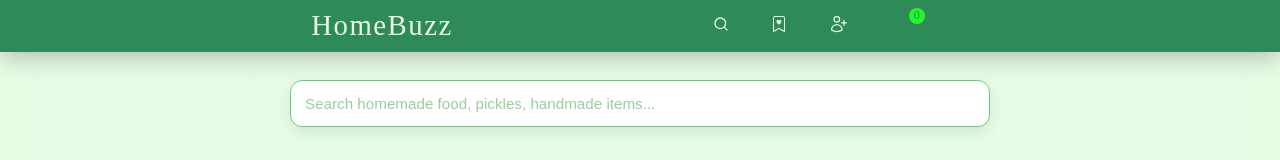
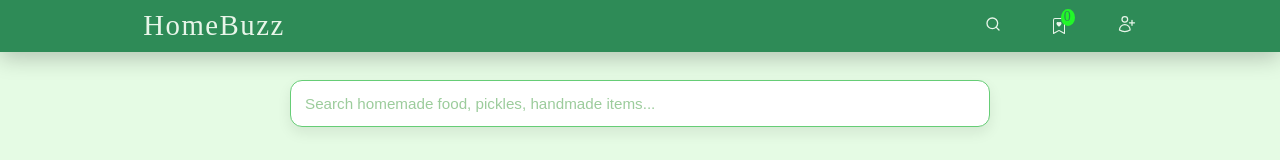
Before and after one commit to Mr-Thanush/HomeBuzz, a React (Vite) app in the folder FrontEnd/: page / in a window 1280 px wide. Shown: the top 160 px of the page. Built offline with nearby package versions, Linux system fonts and the light colour scheme; no server answers; a web font is replaced by a local one.

Commit message:
updated responsive Homepage,navbar

```diff
--- a/FrontEnd/src/Components/navBar.jsx
+++ b/FrontEnd/src/Components/navBar.jsx
@@ -33,16 +33,18 @@ function Navbar() {
           <FiSearch size={16} />
         </Link>
 
-        <Link to="/like" className="nav-item">
+        <Link to="/like" className="nav-item1">
         <p className="likedItemsCount">{likeItems.length}</p>
           <BsBookmarkHeart size={16} />
         </Link>
+
+
 {isAuthenticated ? (
       <Link to="/profile" className="nav-item">
-{user?.profilepic?.url ? (
+{user.profilepic.url !== "profile url" ? (
       <img src={user.profilepic.url} alt="Profile" className="nav-ProfilPic" />
     ) : (
-      <HiOutlineUserCircle size={20} />
+      <HiOutlineUserCircle size={24} />
     )}
     </Link>
   ) : (
--- a/FrontEnd/src/Components/product.jsx
+++ b/FrontEnd/src/Components/product.jsx
@@ -19,24 +19,24 @@ function Product({ product }) {
             width="300"
             height="220"
           />
-          <span className="hb-product-pill">{product.category || "Product"}</span>
+          <span className="hb-product-pill"><Ratings value={product.ratings || 0} disabled={true} /><span className="hb-reviews">({product.noOfReviews || 0})</span></span>
           <span className="hb-stock-pill">{product.stock > 0 ? `${product.stock} in stock` : "Out of stock"}</span>
         </div>
 
         <div className="hb-product-body">
+          <div className="hb-product-seller">
+            {storeName && <span className="hb-seller-store">{storeName}</span>}
+          </div>
           <h3 id={`product-${product._id}-name`} className="hb-product-title">{product.name}</h3>
-          <div className="hb-product-seller">
-            <span className="hb-seller-name">{sellerDisplayName}</span>
-            {storeName && <span className="hb-seller-store"> · {storeName}</span>}
-          </div>
+
 
           <p className="hb-product-desc" aria-hidden="false">{product.description?.slice(0,120) || "No description"}</p>
 
           <div className="hb-product-meta">
             <div className="hb-price">₹{product.price}</div>
             <div className="hb-ratings">
-              <Ratings value={product.ratings || 0} disabled={true} />
-              <span className="hb-reviews">({product.noOfReviews || 0})</span>
+
+
             </div>
           </div>
         </div>
--- a/FrontEnd/src/Styles/home.css
+++ b/FrontEnd/src/Styles/home.css
@@ -3,7 +3,6 @@
   margin-top: 64px;
   min-height: 100vh;
   padding: 16px;
-  background: linear-gradient(180deg, var(--Background), var(--white));
   font-family: var(--font-Heading);
   box-sizing: border-box;
   max-width: 1200px;
@@ -33,10 +32,6 @@
   margin-bottom: 2rem;
 }
 
-.home-section {
-  margin-bottom: 2rem;
-}
-
 .home-section h2 {
   font-size: 1.25rem;
   font-weight: 700;
@@ -61,7 +56,7 @@
   text-decoration: none;
 }
 
-.product-card {
+.horizontal-scroll .product-card {
   width: 100%;
   max-width: 250px;
   height: auto;
@@ -73,7 +68,6 @@
   box-shadow: var(--shadow-sm);
   transition: transform 0.2s ease, box-shadow 0.2s ease;
   box-sizing: border-box;
-  overflow-y: auto;
   scrollbar-width: none;
 }
 
@@ -106,7 +100,6 @@
   font-weight: 600;
   color: var(--Accent);
   text-transform: uppercase;
-  margin-bottom: 2px;
 }
 
 .product-name {
@@ -114,7 +107,6 @@
   font-weight: 700;
   color: var(--Text);
   margin-bottom: 2px;
-
   display: -webkit-box;
   -webkit-line-clamp: 2;
   -webkit-box-orient: vertical;
@@ -126,8 +118,6 @@
   font-size: 0.75rem;
   color: #666;
   line-height: 1.3;
-  margin-bottom: 4px;
-
   display: -webkit-box;
   -webkit-line-clamp: 2;
   -webkit-box-orient: vertical;
@@ -161,7 +151,7 @@
 
 .category-grid {
   display: grid;
-  grid-template-columns: repeat(auto-fit, minmax(140px, 1fr));
+  grid-template-columns: repeat(2,1fr);
   gap: 12px;
 }
 
@@ -185,7 +175,7 @@
   }
 
   .category-grid {
-     grid-template-columns: repeat(auto-fit, minmax(160px, 1fr));
+     grid-template-columns: repeat(3,2fr);
      }
 }
 
@@ -200,6 +190,6 @@
   }
 
   .category-grid {
-    grid-template-columns: repeat(auto-fit, minmax(180px, 1fr));
+    grid-template-columns: repeat(4,2fr);
    }
 }
--- a/FrontEnd/src/Styles/navBar.css
+++ b/FrontEnd/src/Styles/navBar.css
@@ -33,30 +33,24 @@
   box-shadow: 0 4px 18px rgba(0, 0, 0, 0.18);
 }
 
-.navbar-home .likedItemsCount{
-   font-size: 12px;
-   position: absolute;
-   left: 71%;
-   bottom: 30%;
+
+.likedItemsCount{
    color:  var(--green-store);
    background-color: #22f629;
+   width: 15px;
+   height: 16px;
    border-radius: 50%;
-   width: 16px;
-   height: 16px;
-   text-align: center;
+   padding-left: 3.5px;
+   font-size: 13px;
 }
 
-.likedItemsCount{
-  font-size: 12px;
-  position: absolute;
-  left: 6px;
-   bottom:0px;
-   color:  var(--green-store);
-   background-color: #22f629;
-   border-radius: 50%;
-   width: 16px;
-   height: 16px;
-   text-align: center;
+
+
+.nav-item1 .likedItemsCount{
+    display: flex;
+    position: relative;
+    left: 10px;
+    top: 22px;
 }
 
 
@@ -66,8 +60,7 @@
   color: var(--text-light);
   cursor: pointer;
   position: relative;
-  right: 20px;
-  bottom: 5px;
+  right: 10px;
 }
 
 
@@ -81,6 +74,15 @@
 
 .nav-logo a {
   color: var(--text-light);
+}
+
+
+
+.navbar-home .nav-icons{
+  display: flex;
+  align-items: center;
+  gap: 30px;
+  justify-content:space-between;
 }
 
 
@@ -100,7 +102,7 @@
   display: block;
 }
 
-.navbar-store .nav-item {
+.navbar-store .nav-item .nav-item1{
   color: var(--text-light);
   transition: transform 0.2s ease, color 0.2s ease;
   position: relative;
@@ -110,6 +112,14 @@
 .nav-item {
   color: var(--text-light);
   transition: transform 0.2s ease, color 0.2s ease;
+   font-family: var(--font-text);
+}
+
+.nav-item1{
+  color: var(--text-light);
+  transition: transform 0.2s ease, color 0.2s ease;
+  margin-bottom: 42px;
+  font-family: var(--font-text);
 }
 
 .nav-item:hover {
@@ -121,7 +131,10 @@
 .links {
   text-decoration: none;
   color: inherit;
+  font-family: var(--font-text);
 }
+
+
 
 
 @media (min-width: 768px) {
@@ -133,11 +146,13 @@
   .nav-logo {
     font-size: 1.5rem;
     letter-spacing: 1.5px;
+    margin-right: 150px;
   }
 
-  .nav-icons {
-    gap: 36px;
-    margin-right: 120px;
+  .navbar-home .nav-icons {
+    gap: 50px;
+    display: flex;
+    margin-left: 300px;
   }
 
   .nav-ProfilPic {
@@ -150,16 +165,15 @@
   }
 
   .likedItemsCount {
-    width: 18px;
-    height: 18px;
+    width: 14px;
+    height: 16px;
     font-size: 13px;
-    left: 10px;
-    bottom: -2px;
   }
 
   .back-btn{
     margin-right: 200px;
   }
+
 
 
 }
@@ -176,10 +190,10 @@
     box-shadow: 0 6px 22px rgba(0, 0, 0, 0.22);
   }
 
-  .nav-logo {
+  .navbar-home .nav-logo {
     font-size: 1.8rem;
     font-weight: 400;
-    margin-right: 60px;
+    margin-right: 400px;
   }
 
   .nav-icons {
@@ -208,8 +222,12 @@
   }
 
   .likedItemsCount {
-    width: 20px;
-    height: 20px;
+    width: 14px;
+    height: 17px;
     font-size: 14px;
+    padding-left: 3px;
   }
+
+
+
 }
--- a/FrontEnd/src/Styles/product.css
+++ b/FrontEnd/src/Styles/product.css
@@ -22,7 +22,7 @@
   flex: 0 0 245px;
   min-width: 245px;
   max-width: 245px;
-  min-height: 460px;
+  min-height: 360px;
 }
 
 .hb-product-card:hover {
@@ -41,7 +41,7 @@
 .hb-product-media {
   position: relative;
   width: 100%;
-  aspect-ratio: 4 / 3;
+  aspect-ratio: 3 / 3;
   min-height: 180px;
   background: #f8fafc;
 }
@@ -55,14 +55,18 @@
 .hb-product-pill {
   position: absolute;
   top: 12px;
-  left: 12px;
+  left: 8px;
   background: rgba(15, 118, 110, 0.95);
   color: #ffffff;
-  padding: 0.35rem 0.75rem;
+  padding: 0.1rem 0.5rem;
   border-radius: 999px;
-  font-size: 0.75rem;
-  font-weight: 700;
-  letter-spacing: 0.01em;
+  font-size: 0.5rem;
+  font-weight: 400;
+}
+
+.hb-product-pill .stars{
+  width: 0.7rem;
+  margin-right: 4px;
 }
 
 .hb-stock-pill {
@@ -70,16 +74,17 @@
   top: 12px;
   right: 12px;
   background: rgba(255, 255, 255, 0.92);
-  color: var(--text-primary);
+  color: var(white);
   padding: 0.35rem 0.75rem;
   border-radius: 999px;
   border: 1px solid rgba(209, 213, 219, 0.9);
   font-size: 0.75rem;
   font-weight: 600;
+
 }
 
 .hb-product-body {
-  padding: 1.1rem 1.15rem 1.3rem;
+  padding: 1rem 1rem 1rem;
   display: flex;
   flex-direction: column;
   gap: 0.9rem;
@@ -88,31 +93,17 @@
 
 .hb-product-title {
   font-size: 1.1rem;
-  line-height: 1.35;
-  margin: 0;
+  line-height: 1;
+  margin: auto;
   color: var(--text-primary);
-  min-height: 2.6rem;
+  min-height:1rem;
+  font-weight: bolder;
 }
 
 .hb-product-seller {
-  display: flex;
-  flex-wrap: wrap;
-  gap: 0.4rem 0.6rem;
-  align-items: center;
   color: var(--text-secondary);
-  font-size: 0.85rem;
-}
-
-.hb-seller-name,
-.hb-seller-store {
-  display: inline-flex;
-  align-items: center;
-  gap: 0.25rem;
-}
-
-.hb-seller-name {
-  color: var(--accent);
-  font-weight: 700;
+  font-size: 0.6rem;
+  text-align: center;
 }
 
 .hb-seller-store {
@@ -123,11 +114,12 @@
   margin: 0;
   color: var(--text-secondary);
   font-size: 0.92rem;
-  line-height: 1.5;
+  line-height: 1;
   display: -webkit-box;
   -webkit-line-clamp: 3;
   -webkit-box-orient: vertical;
   overflow: hidden;
+  text-align: center;
 }
 
 .hb-product-meta {
@@ -141,18 +133,13 @@
   font-size: 1.1rem;
   font-weight: 700;
   color: var(--accent);
-}
-
-.hb-ratings {
-  display: flex;
-  align-items: center;
-  gap: 0.45rem;
-  font-size: 0.85rem;
-  color: var(--text-secondary);
+  margin: auto;
 }
 
 .hb-reviews {
-  color: var(--text-muted);
+  color: white;
+  font-size: 0.5rem;
+  font-weight: 400;
 }
 
 @media (max-width: 640px) {
```
Also changed, not shown: FrontEnd/src/Pages/home.jsx (line endings or trailing spaces).
